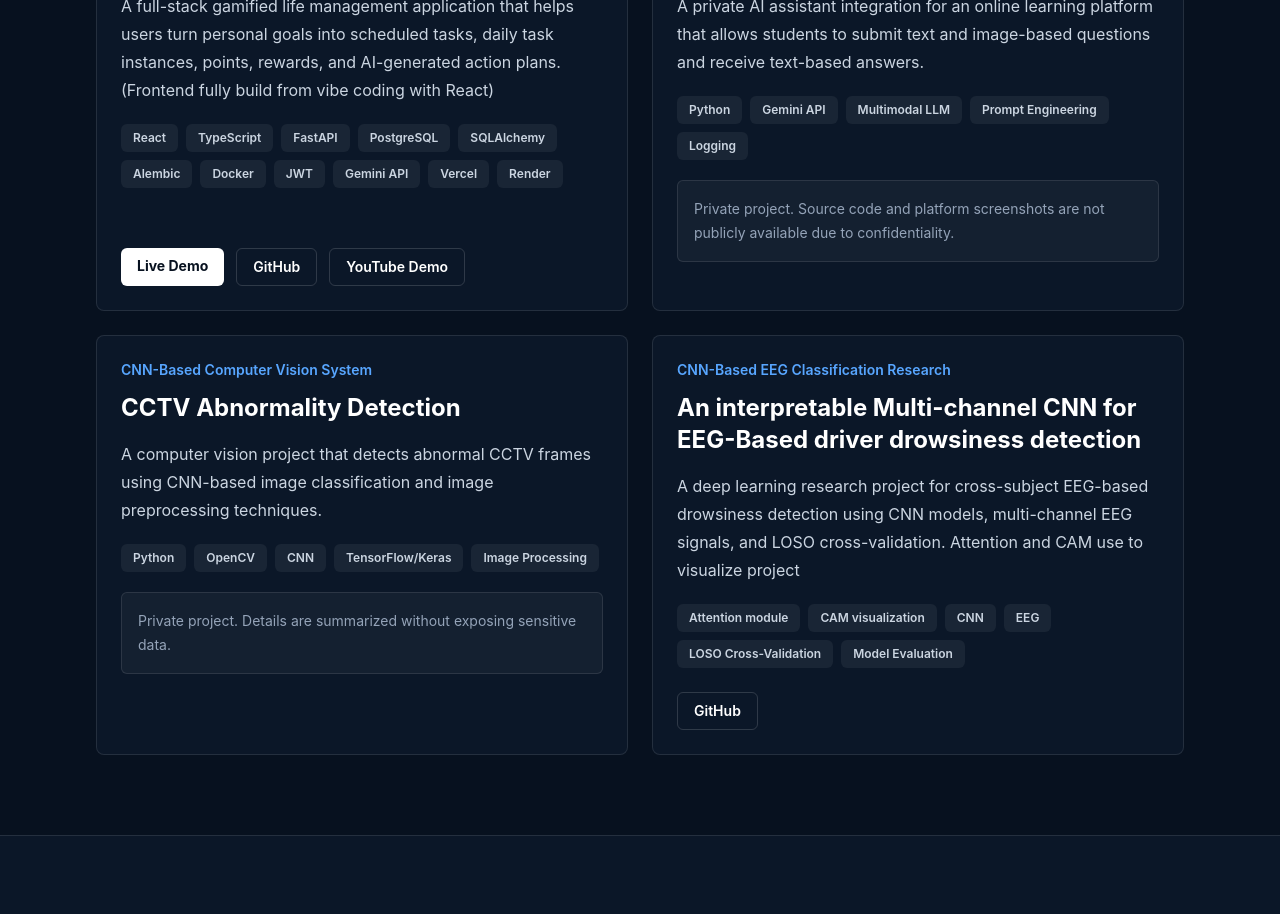
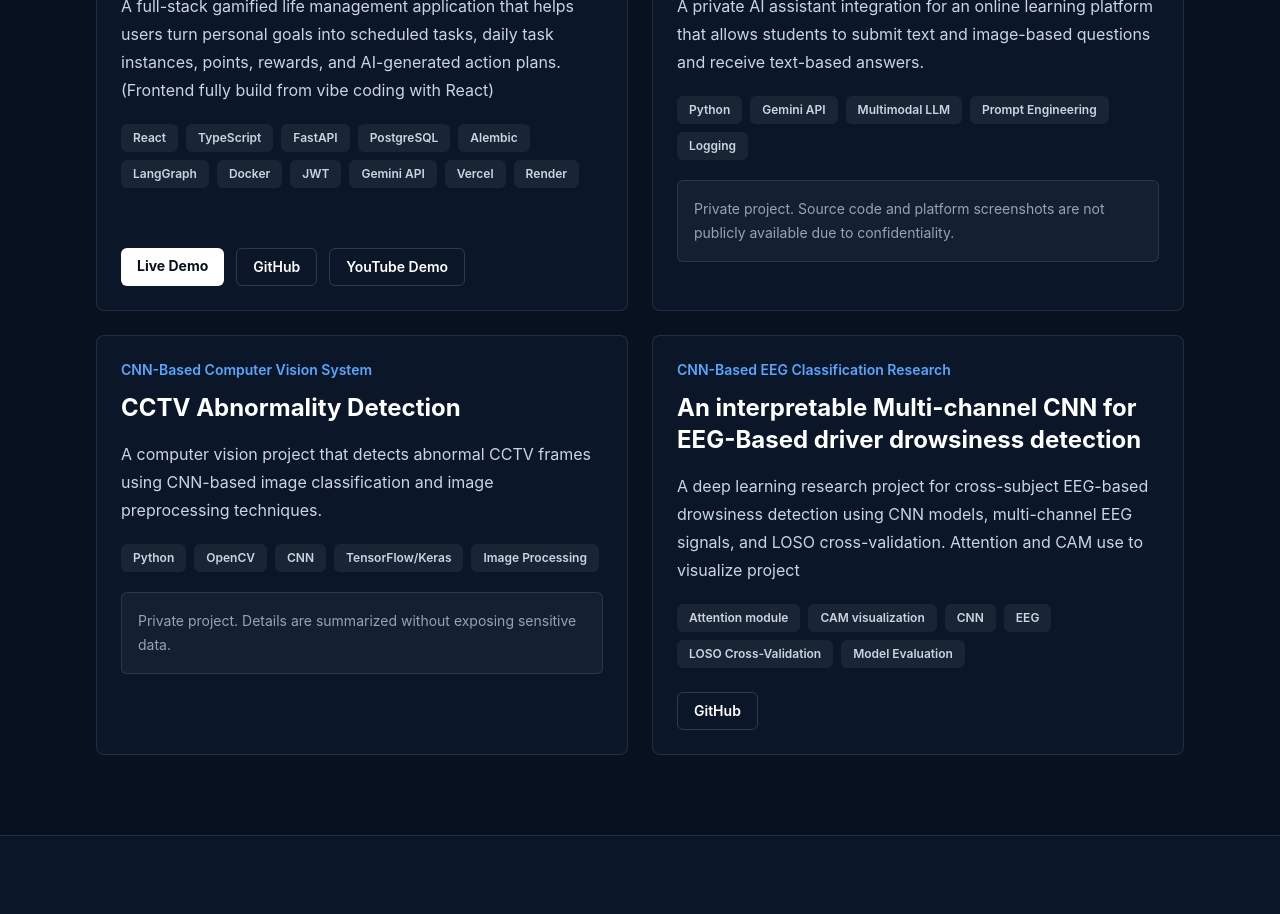
Before and after one commit to limgwei-123/lim-g-wei-portfolio, a React (Vite) app: page / in a window 1280 px wide. Shown: the part 2220-3134 px from the top of the page. Built offline with nearby package versions, Linux system fonts and the light colour scheme.

Commit message:
added langgraph into my portfolio

```diff
--- a/src/data/projects.ts
+++ b/src/data/projects.ts
@@ -23,8 +23,8 @@ export const projects: Project[] = [
       "TypeScript",
       "FastAPI",
       "PostgreSQL",
-      "SQLAlchemy",
       "Alembic",
+      "LangGraph",
       "Docker",
       "JWT",
       "Gemini API",
```
